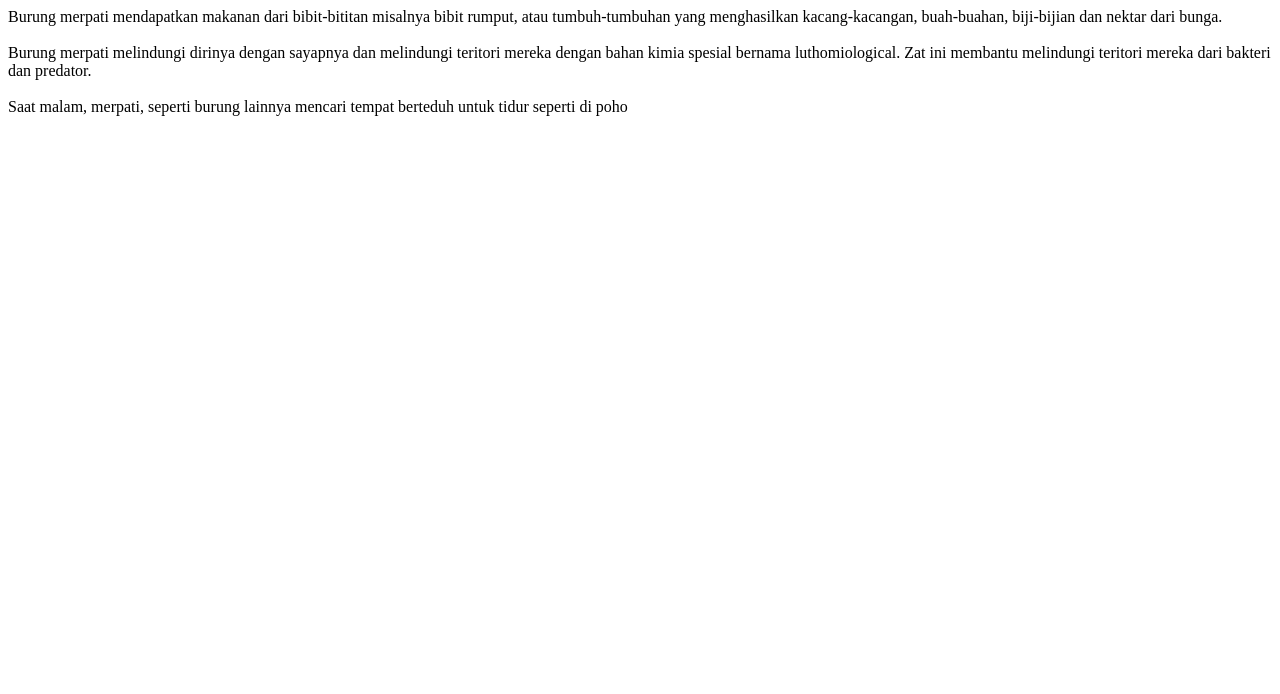
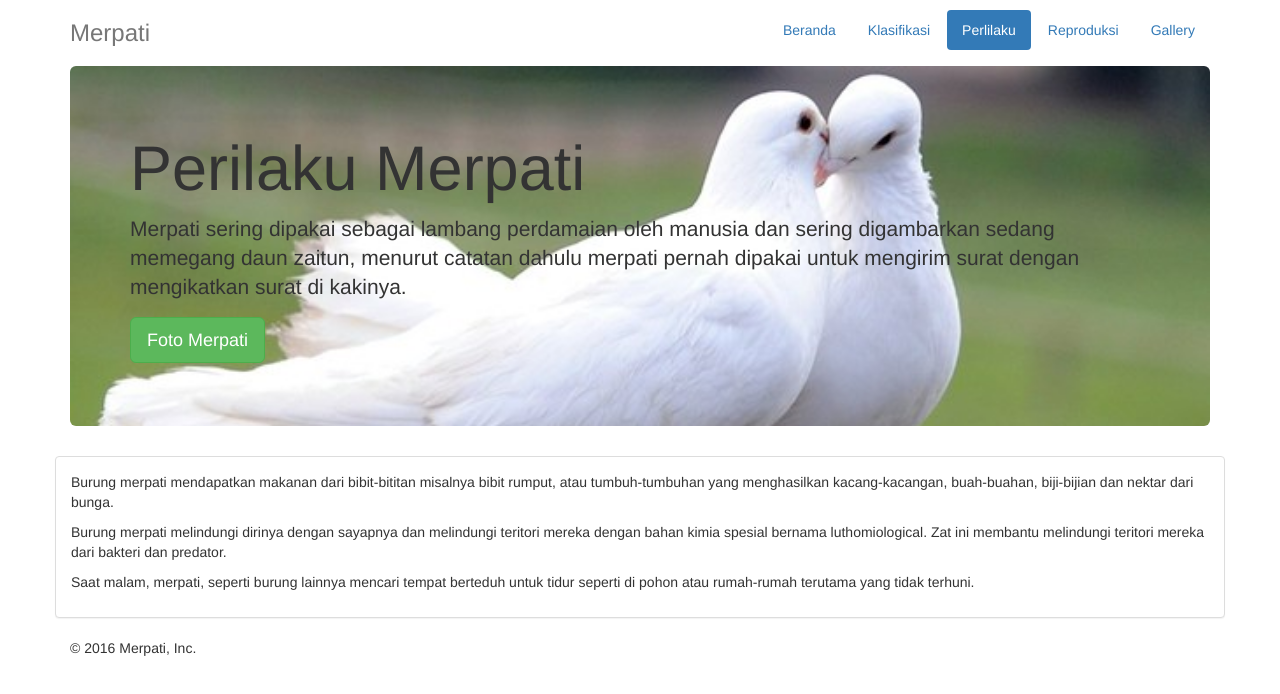
Before and after one commit to ihsansatriawan/na-sprint-1, a website: page public/perilaku.html in a window 1280 px wide. Drawn offline with Linux system fonts and the light colour scheme.

Commit message:
perilaku

```diff
--- a/public/perilaku.html
+++ b/public/perilaku.html
@@ -1,16 +1,81 @@
 <!DOCTYPE html>
 <html lang="en">
-<head>
-  <meta charset="UTF-8">
-  <title>Document</title>
-</head>
-<body>
-  Burung merpati mendapatkan makanan dari bibit-bititan misalnya bibit rumput, atau tumbuh-tumbuhan yang menghasilkan kacang-kacangan, buah-buahan, biji-bijian dan nektar dari bunga.
-        <br>
-        <br>
-        Burung merpati melindungi dirinya dengan sayapnya dan melindungi teritori mereka dengan bahan kimia spesial bernama luthomiological. Zat ini membantu melindungi teritori mereka dari bakteri dan predator.
-        <br>
-        <br>
-        Saat malam, merpati, seperti burung lainnya mencari tempat berteduh untuk tidur seperti di poho
-</body>
+  <head>
+    <meta charset="utf-8">
+    <meta http-equiv="X-UA-Compatible" content="IE=edge">
+    <meta name="viewport" content="width=device-width, initial-scale=1">
+    <!-- The above 3 meta tags *must* come first in the head; any other head content must come *after* these tags -->
+    <meta name="description" content="Merpati">
+    <meta name="author" content="Merpati">
+
+    <title>Merpati</title>
+    <!-- Latest compiled and minified CSS -->
+    <link rel="stylesheet" href="/twbs.css">
+    <link rel="stylesheet" type="text/css" href="/styles.css">
+    <!-- HTML5 shim and Respond.js for IE8 support of HTML5 elements and media queries -->
+    <!--[if lt IE 9]>
+      <script src="https://oss.maxcdn.com/html5shiv/3.7.3/html5shiv.min.js"></script>
+      <script src="https://oss.maxcdn.com/respond/1.4.2/respond.min.js"></script>
+    <![endif]-->
+  </head>
+
+  <body>
+
+    <div class="container">
+      <div class="header clearfix">
+        <nav>
+          <ul class="nav nav-pills pull-right">
+            <li role="presentation">
+              <a href="/index.html">Beranda</a>
+            </li>
+            <li role="presentation">
+              <a href="/klasifikasi.html">Klasifikasi</a>
+            </li>
+            <li role="presentation" class="active">
+              <a href="/perilaku.html">Perlilaku</a>
+            </li>
+            <li role="presentation">
+              <a href="/reporoduksi.html">Reproduksi</a>
+            </li>
+            <li role="presentation">
+              <a href="/gallery.html">Gallery</a>
+            </li>
+          </ul>
+        </nav>
+        <h3 class="text-muted">Merpati</h3>
+      </div>
+
+      <!-- Content di dalem div ini ya -->
+      <div class="main-content">
+
+        <!-- Replace -->
+        <div class="jumbotron bg">
+          <h1>Perilaku Merpati</h1>
+          <p class="lead">Merpati sering dipakai sebagai lambang perdamaian oleh manusia dan sering digambarkan sedang memegang daun zaitun, menurut catatan dahulu merpati pernah dipakai untuk mengirim surat dengan mengikatkan surat di kakinya.</p>
+          <p><a class="btn btn-lg btn-success" href="/gallery.html" role="button">Foto Merpati</a></p>
+        </div>
+
+        <div class="row marketing panel panel-default">
+          <div class="col-lg-12 panel-body">
+            <p>Burung merpati mendapatkan makanan dari bibit-bititan misalnya bibit rumput, atau tumbuh-tumbuhan yang menghasilkan kacang-kacangan, buah-buahan, biji-bijian dan nektar dari bunga.</p>
+
+
+        	<p>Burung merpati melindungi dirinya dengan sayapnya dan melindungi teritori mereka dengan bahan kimia spesial bernama luthomiological. Zat ini membantu melindungi teritori mereka dari bakteri dan predator.</p>
+
+        	<p>Saat malam, merpati, seperti burung lainnya mencari tempat berteduh untuk tidur seperti di pohon atau rumah-rumah terutama yang tidak terhuni.</p>
+
+          </div>
+        </div>
+      </div>
+      <!-- Replace -->
+
+      <footer class="footer">
+        <p>&copy; 2016 Merpati, Inc.</p>
+      </footer>
+
+    </div>
+
+    <script type="text/javascript" src="/jq.js"></script>
+    <script type="text/javascript" src="/twbs.js"></script>
+  </body>
 </html>
```
